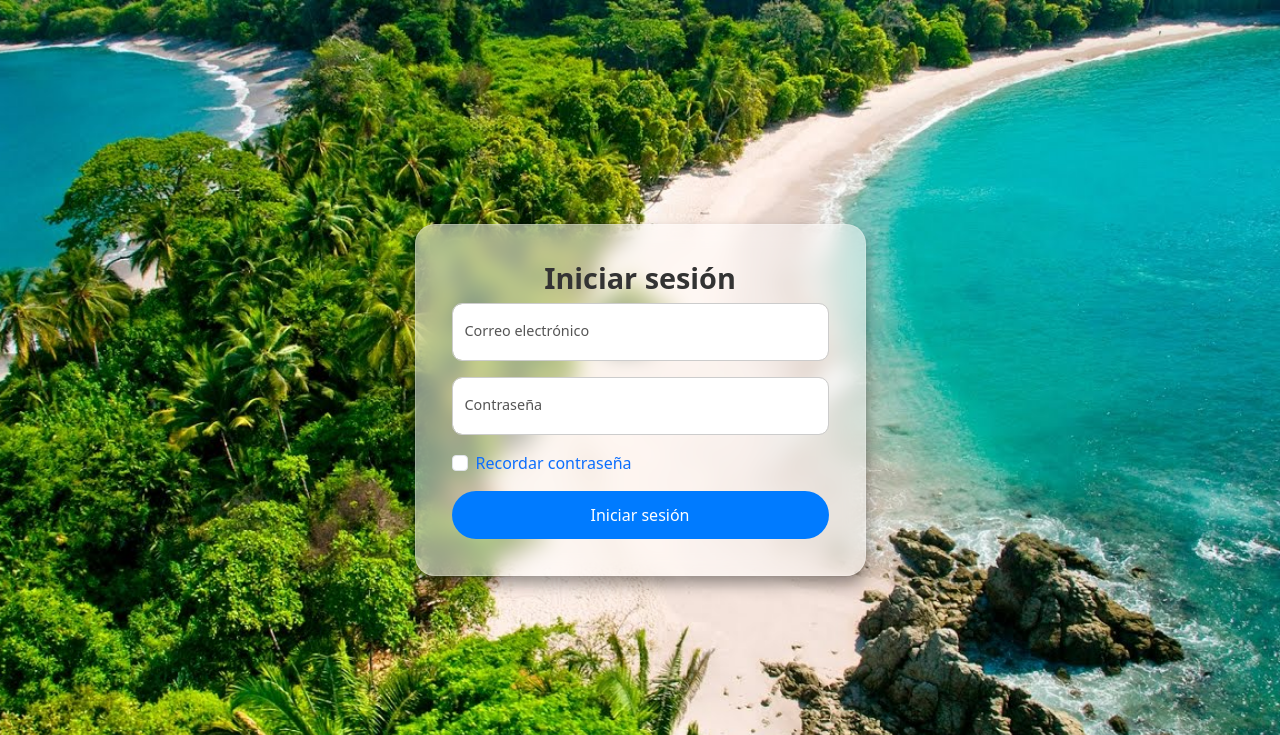
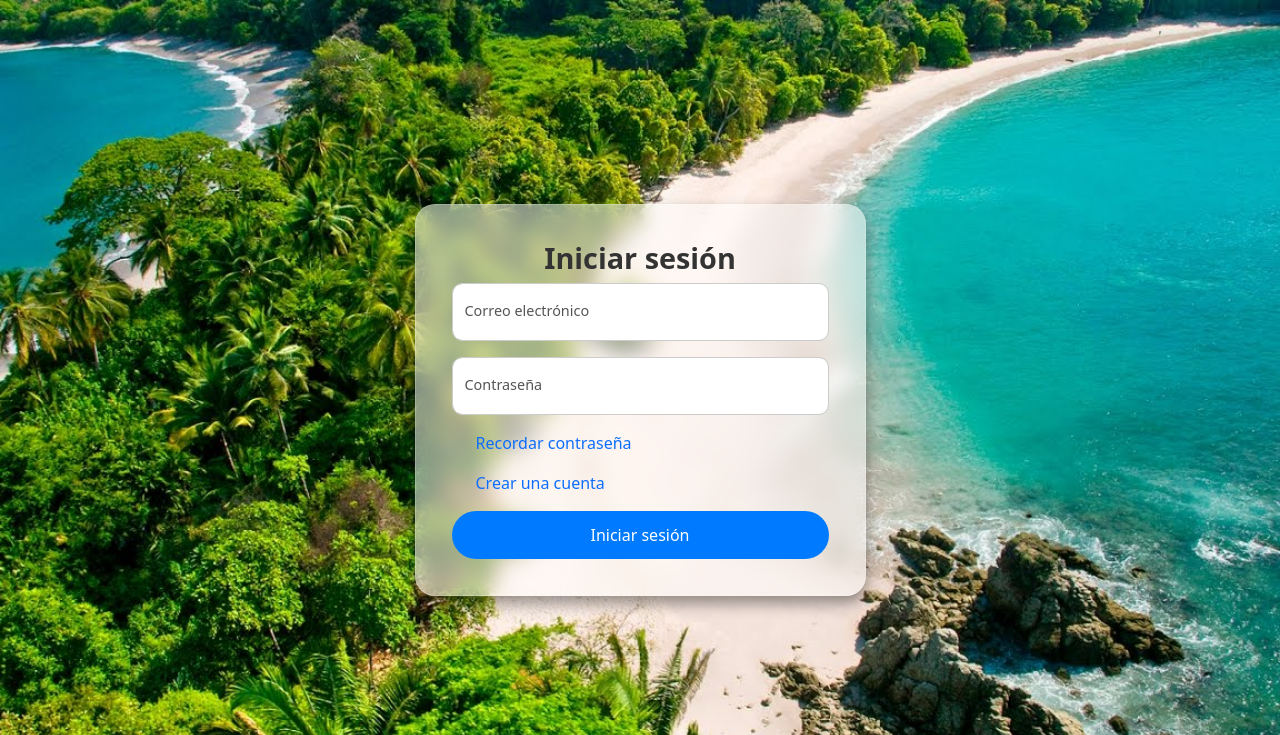
Before and after one commit to Mauri4302/ParaisoTico, a PHP site: page /View/Login/login.php in a window 1280 px wide. Shown: the top 735 px of the page. Run offline with PHP 8.4, Linux system fonts and the light colour scheme.

Commit message:
Update login.php

```diff
--- a/View/Login/login.php
+++ b/View/Login/login.php
@@ -37,12 +37,16 @@
                 </div>
 
                 <div class="form-check mb-3">
-                <input class="form-check-input" type="checkbox" id="rememberPasswordCheck" name="remember">
-                <label class="form-check-label" for="rememberPasswordCheck">
-                  <a href="otra_pagina.html" class="text-decoration-none">Recordar contraseña</a>
-                </label>
-              </div>
+                  <label class="form-check-label">
+                    <a href="otra_pagina.html" class="text-decoration-none">Recordar contraseña</a>
+                  </label>
+                </div>
 
+                <div class="form-check mb-3">
+                  <label class="form-check-label">
+                    <a href="otra_pagina.html" class="text-decoration-none">Crear una cuenta</a>
+                  </label>
+                </div>
 
                 <div class="d-grid">
                   <button class="btn btn-login" type="submit" name="btnIniciarSesion">Iniciar sesión</button>
```
